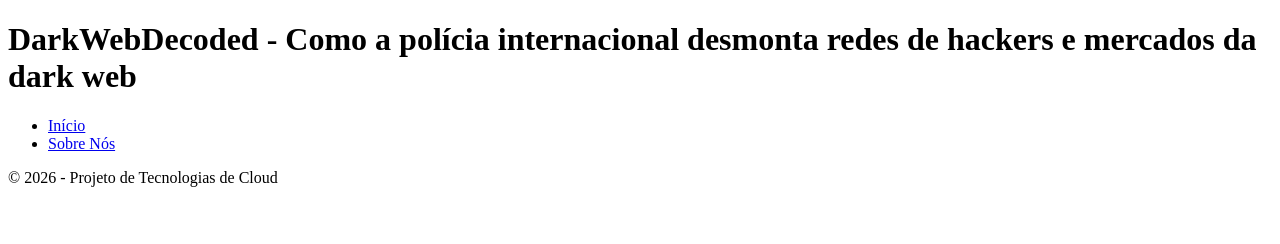
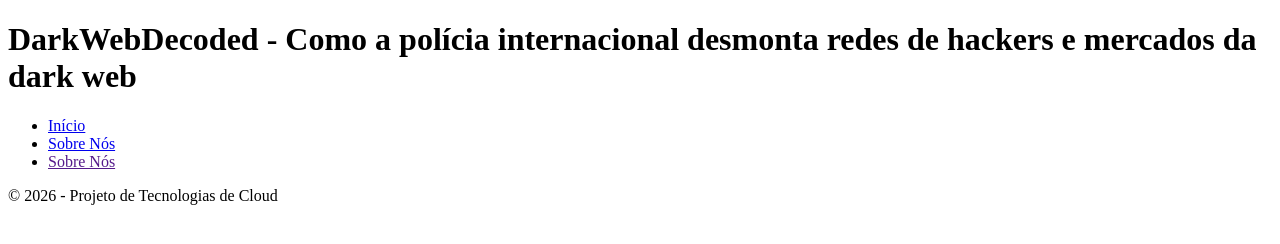
Before and after one commit to squericas/teccloud_projeto, a plain HTML site: page index.html in a window 1280 px wide. Drawn offline with Linux system fonts and the light colour scheme.

```diff
--- a/index.html
+++ b/index.html
@@ -11,6 +11,7 @@
         <nav> <ul>
                 <li><a href="index.html">Início</a></li>
                 <li><a href="autores.html">Sobre Nós</a></li>
+                <li><a href="">Sobre Nós</a></li>
             </ul>
         </nav>
     </header>
```
